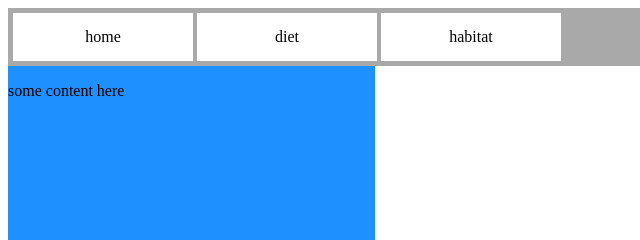
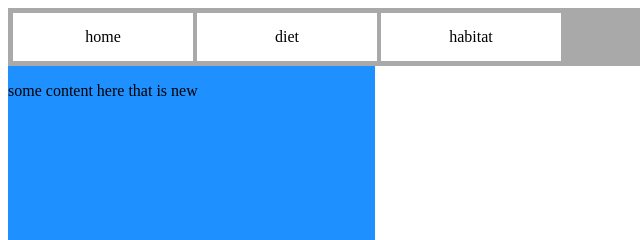
Before and after one commit to simonwoodsdesign/2021classrepo, a plain HTML site: page index.html in a window 1280 px wide. Shown: the top 240 px of the page, 0-640 px from the left. Drawn offline with Linux system fonts and the light colour scheme.

Commit message:
updated text
updated to "that is new"

```diff
--- a/index.html
+++ b/index.html
@@ -15,7 +15,7 @@
 
     <div class="leftelement">
 
-        <p>some content here</p>
+        <p>some content here that is new</p>
     </div>
 
 
```
